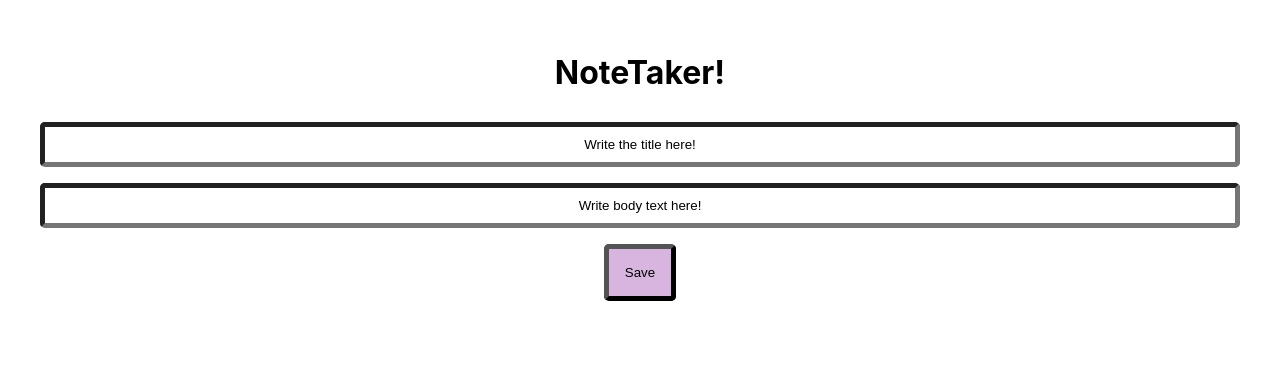
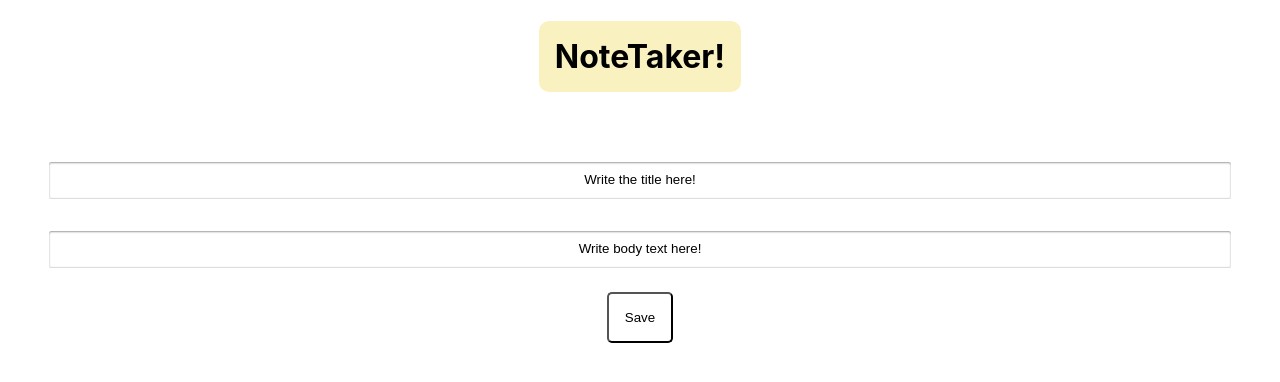
Before and after one commit to 2gaudy/NoteTakerv2, a React (Create React App) app: page / in a window 1280 px wide. Shown: the top 382 px of the page. Built offline with nearby package versions, Linux system fonts and the light colour scheme.

Commit message:
minor ui changes

```diff
--- a/src/App.css
+++ b/src/App.css
@@ -3,7 +3,15 @@
 }
 
 .title {
-  margin-bottom: 0;
+  display: flex;
+  justify-content: center;
+  align-items: center;
+}
+
+.title h1 {
+  padding: 1rem;
+  border-radius: 10px;
+  background-color: #f9f1bf;
 }
 
 
@@ -16,33 +24,53 @@
 }
 
 .title-input {
-  text-align: center;
+  /* text-align: center;
   margin: 0.5rem;
   padding: 10px;
   border-width: 5px;
-  border-radius: 5px;
+  border-radius: 5px; */
+  text-align: center;
+  margin: 1rem;
+  height: 34px;
+  width: auto;
+  border-radius: 3px;
+  border: 1px solid transparent;
+  border-top: none;
+  border-bottom: 1px solid #DDD;
+  box-shadow: inset 0 1px 2px rgba(0,0,0,.39), 0 -1px 1px #FFF, 0 1px 0 #FFF;
 }
 
 .input-text{
-  margin: 0.5rem;
+  /* margin: 0.5rem;
   padding: 10px;
   text-align: center;
   border-width: 5px;
-  border-radius: 5px;
+  border-radius: 5px; */
+  text-align: center;
+  margin: 1rem;
+  height: 34px;
+  width: auto;
+  border-radius: 3px;
+  border: 1px solid transparent;
+  border-top: none;
+  border-bottom: 1px solid #DDD;
+  box-shadow: inset 0 1px 2px rgba(0,0,0,.39), 0 -1px 1px #FFF, 0 1px 0 #FFF;
 
 
 }
 
 .input-button{
   margin: 0.5rem;
-  background-color: #d8b5de;
-  border-width: 5px;
+  background-color: white;
+  border-width: 2px;
   border-radius: 5px;
   padding: 1rem;
   max-width: 5rem;
   align-self: center;
 
 }
+
+
 
 .notes-section {
 
@@ -69,7 +97,7 @@
   text-overflow: ellipsis;
   max-width: 5rem;
   max-height: 5rem;
-  white-space: normal;
+  white-space: wrap;
   overflow: hidden;
   flex-direction: column;
   align-items: center;
@@ -89,11 +117,16 @@
 }
 
 .note-title{
-  margin: 10px;
-  width: 5rem;
+  margin: 2px 10px;
+  width: 8rem;
 }
 
 .note-text{
   margin: 10px;
-  width: 5rem;
+  width: 8rem;
+  /* text-overflow: ellipsis;
+  overflow: hidden;
+  white-space: nowrap; */
+  height: 50px;
+
 }
--- a/src/App.js
+++ b/src/App.js
@@ -9,14 +9,14 @@ function App() {
   return (
     <div className="App">
 
+      <div className="title">
+          <h1>NoteTaker!</h1>
+      </div>
 
 {/* Input Text Section */}
 
       <div className="input-section">
 
-      <div className="title">
-          <h1>NoteTaker!</h1>
-      </div>
 {/* Input Title Text Box */}
 
         <input className="title-input"
@@ -51,7 +51,6 @@ function App() {
           }}
         ></input>
 
-
       </div>
 
 {/* Notes Section */}
```
